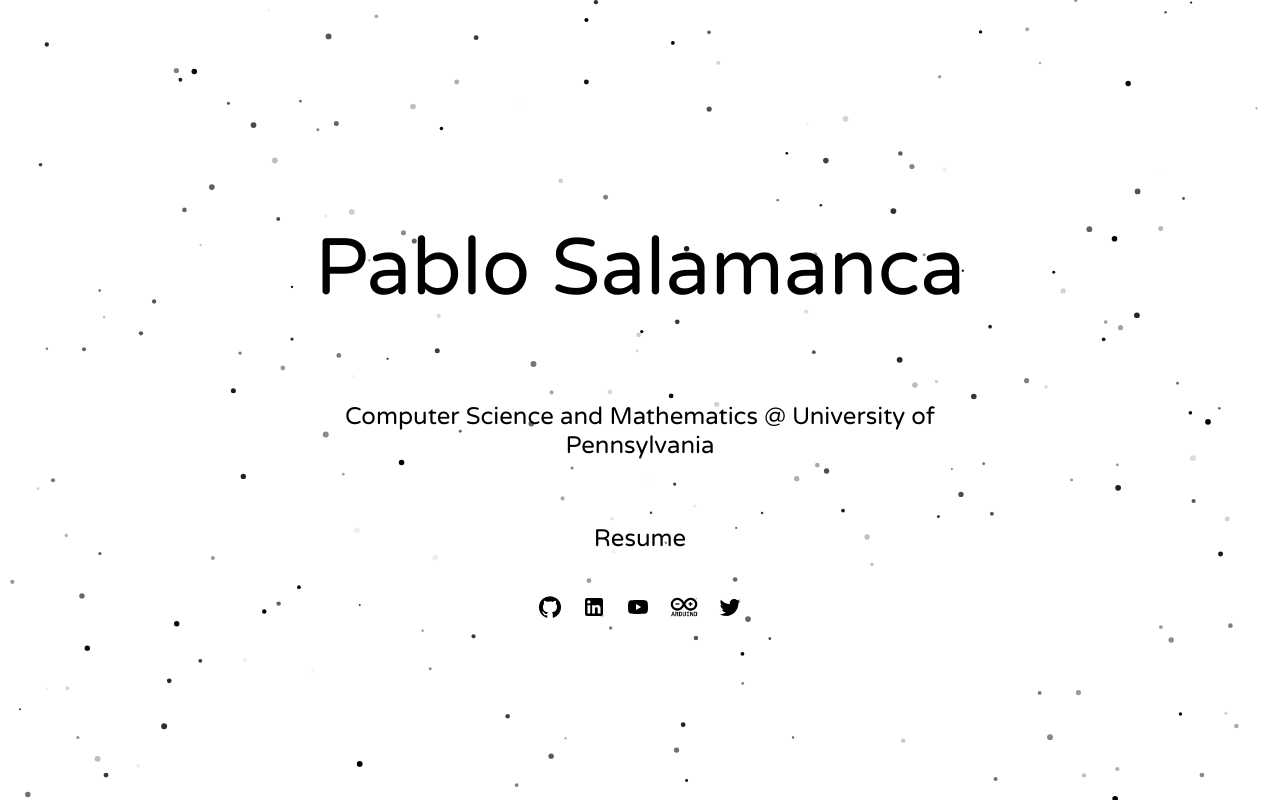
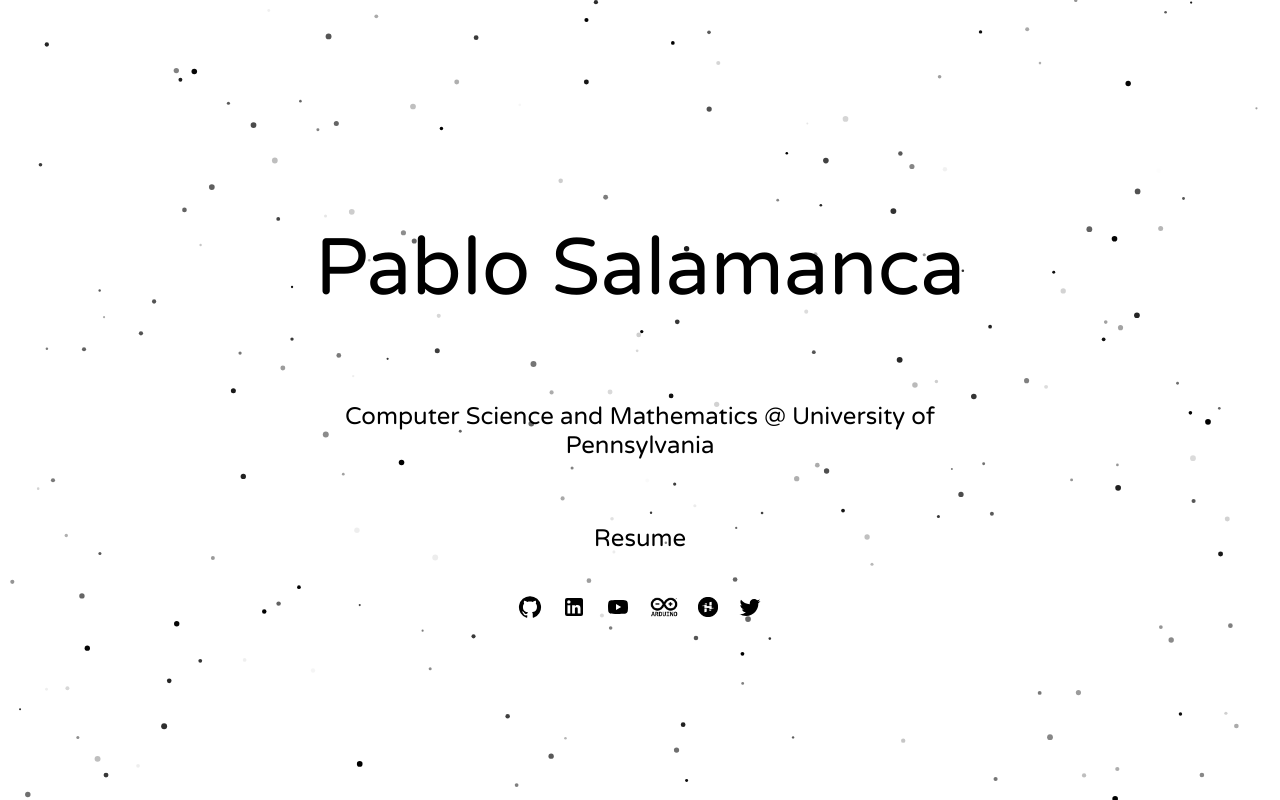
Before and after one commit to Pablerdo/pablosalamanca, a React (Create React App) app: page / in a window 1280 px wide. Built offline with nearby package versions, Linux system fonts and the light colour scheme.

Commit message:
Added hackster logo

```diff
--- a/src/App.js
+++ b/src/App.js
@@ -40,6 +40,9 @@ function App() {
               <a className='App-icon-link' target='_blank' href='https://create.arduino.cc/projecthub/Pablerdo/wireless-laser-gate-timing-system-for-track-and-field-ba8cd9?ref=search&ref_id=track%20and%20field&offset=2' rel='noreferrer'>
                 <img src={require('./assets/arduino_logo.png')} alt="logo" height='20' />
               </a>
+              <a className='App-icon-link' target='_blank' href='https://www.hackster.io/Pablerdo/wireless-laser-gate-timing-system-for-track-and-field-ba8cd9' rel='noreferrer'>
+                <img src={require('./assets/hackster_logo.png')} alt="logo" height='20' />
+              </a>
               <a className='App-icon-link' target='_blank' href='https://twitter.com/pablosalaman' rel='noreferrer'>
                 <TwitterIcon />
               </a>
```
Also changed, not shown: src/assets/hackster_logo.png (added).
